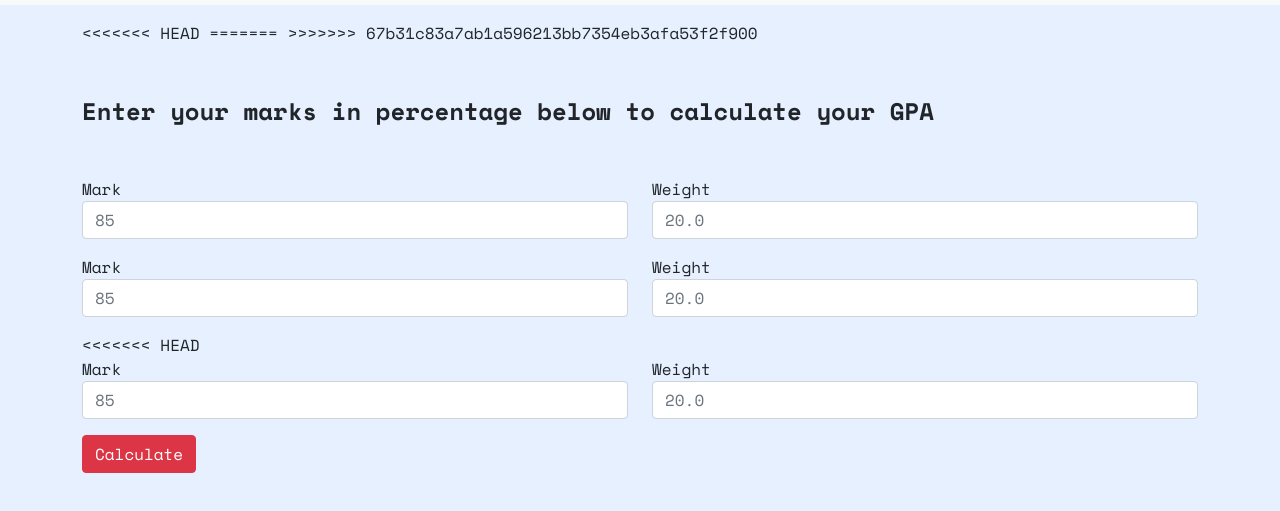
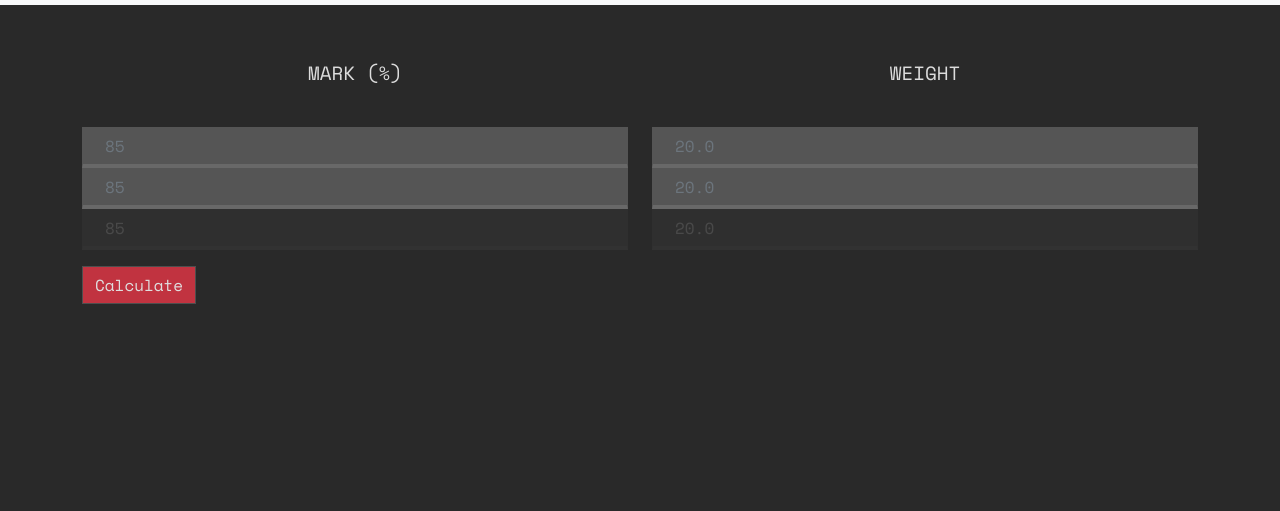
Before and after one commit to abdullaaaah/gpa-calculator, a plain HTML site: page templates/index.html in a window 1280 px wide. Shown: the part 45-556 px from the top of the page. Drawn offline with nearby package versions, Linux system fonts and the light colour scheme.

Commit message:
added HTML

```diff
--- /dev/null
+++ b/templates/dark.css
@@ -0,0 +1,52 @@
+html, body {
+    color: #dcdcdc !important;
+    background-image: none !important;
+    background-color: #292929 !important;
+  }
+
+  html::before, body::before {
+    background-image: none !important;
+  }
+
+
+
+  html *, html *[id], html *[class] {
+    box-shadow: none !important;
+    text-shadow: none !important;
+    border-radius: unset !important;
+    border-color: #555555 !important;
+    outline-color: #555555 !important;
+  }
+
+  img, img[src] {
+    z-index: 1;
+    filter: brightness(0.85) !important;
+    background-color: initial !important;
+  }
+
+  video, video[src] {
+    z-index: 1;
+    background-color: transparent !important;
+  }
+
+  input:not([type='button']):not([type='submit']) {
+    color: #dcdcdc !important;
+    background-image: none !important;
+    background-color: #333333 !important;
+  }
+
+  textarea, textarea[class], input[type='text'], input[type='text'][class] {
+    color: #dcdcdc !important;
+    background-color: #555555 !important;
+  }
+
+  svg:not([fill]) {fill: #7d7d7d !important}
+  li, select {background-image: none !important}
+  input[type='text'], input[type='search'] {text-indent: 10px}
+  a {background-color: rgba(255, 255, 255, 0.01) !important}
+  html cite, html cite *, html cite *[class] {color: #029833 !important}
+  svg[fill], button, input[type='button'], input[type='submit'] {opacity: 0.85 !important}
+
+  :before {color: #dcdcdc !important}
+  :link:not(cite), :link *:not(cite) {color: #8db2e5 !important}
+  :visited, :visited *, :visited *[class] {color: rgb(211, 138, 138) !important}
--- a/templates/index.html
+++ b/templates/index.html
@@ -9,6 +9,7 @@
     <link href="https://cdn.jsdelivr.net/npm/bootstrap@5.0.0-beta1/dist/css/bootstrap.min.css" rel="stylesheet" integrity="sha384-giJF6kkoqNQ00vy+HMDP7azOuL0xtbfIcaT9wjKHr8RbDVddVHyTfAAsrekwKmP1" crossorigin="anonymous">
     <link rel="preconnect" href="https://fonts.gstatic.com">
     <link href="https://fonts.googleapis.com/css2?family=Space+Mono:wght@400;700&display=swap" rel="stylesheet">
+    <link href='dark.css' rel="stylesheet" />
     <link href='style.css' rel="stylesheet" />
     <title>Hello, world!</title>
   </head>
@@ -25,63 +26,48 @@
         <h1 class="text-center"></h1>
         <p></p>
 
-<<<<<<< HEAD
-        <table id="myTable">
-=======
         <form action='/calculate' method='post'>
->>>>>>> 67b31c83a7ab1a596213bb7354eb3afa53f2f900
+          <div class="row">
+            <div class="col"><p id="instruction">MARK (%)</p></div>
+            <div class="col"><p id="instruction">WEIGHT</p></div>
+          </div>
             <div class="row">
-                <p id="instruction">Enter your marks in percentage below to calculate your GPA</p>
-              <div class="col">
-                  <label>Mark</label>
+              <div class="col no-space">
                 <input name='a1,mark' type="text" class="form-control" placeholder="85">
               </div>
-              <div class="col">
-                  <label>Weight</label>
+              <div class="col no-space">
                 <input name='a1,weight' type="text" class="form-control" placeholder="20.0">
               </div>
             </div>
 
-            <p></p>
-
             <div class="row">
-                <div class="col">
-                    <label>Mark</label>
+                <div class="col no-space">
                   <input name='a2,mark' type="text" class="form-control" placeholder="85">
                 </div>
-                <div class="col">
-                    <label>Weight</label>
+                <div class="col no-space">
                   <input name='a2,weight' type="text" class="form-control" placeholder="20.0">
                 </div>
               </div>
 
-              <p></p>
-<<<<<<< HEAD
-
-              <div class="row">
-                <div class="col">
-                    <label>Mark</label>
-                  <input type="text" class="form-control" placeholder="85">
+              <div class="row transparent">
+                <div class="col no-space">
+                  <input name='a3,mark' type="text" class="form-control trans-font" placeholder="85">
                 </div>
-                <div class="col">
-                    <label>Weight</label>
-                  <input type="text" class="form-control" placeholder="20.0">
+                <div class="col no-space">
+                  <input name='a3,weight' type="text" class="form-control trans-font" placeholder="20.0">
                 </div>
               </div>
-            <p></p>
+
+              <p></p>
               <button type="submit" class="btn btn-danger">Calculate</button>
-              <text name="GPA"></text>
-          </table>
+
+          </form>
 
 
       </div>
-    <!-- Optional JavaScript; choose one of the two! -->
 
     <!-- Option 1: Bootstrap Bundle with Popper -->
-    <script src="https://cdn.jsdelivr.net/npm/bootstrap@5.0.0-beta1/dist/js/bootstrap.bundle.min.js" integrity="sha384-ygbV9kiqUc6oa4msXn9868pTtWMgiQaeYH7/t7LECLbyPA2x65Kgf80OJFdroafW" crossorigin="anonymous">
-
-
-    </script>
+    <script src="https://cdn.jsdelivr.net/npm/bootstrap@5.0.0-beta1/dist/js/bootstrap.bundle.min.js" integrity="sha384-ygbV9kiqUc6oa4msXn9868pTtWMgiQaeYH7/t7LECLbyPA2x65Kgf80OJFdroafW" crossorigin="anonymous"></script>
 
   </body>
 </html>
--- a/templates/style.css
+++ b/templates/style.css
@@ -8,15 +8,37 @@
     font-family: 'Space Mono', monospace;
 }
 
+html *:not(input) {
+    color: #dcdcdc;
+}
+
+input.form-control {
+    border-radius: 0px;
+    color: #dcdcdc !important;
+    background-color: #555555 !important;
+    border-bottom-color: rgb(104, 104, 104) !important;
+    border-bottom-width: 4px;
+}
+
+.no-space {
+    padding:none;
+    padding-top: 0px
+}
+
 #instruction {
-    font-weight: bold;
     margin-top: 2em;
     margin-bottom: 2em;
-    font-size: 1.5em
+    font-size: 1.2em;
+    text-align: center;
 }
 
 body {
-    background-color:  #e6f0ff;
+    background-color:  #292929;
+    box-shadow: none !important;
+    text-shadow: none !important;
+    border-radius: unset !important;
+    border-color: #555555 !important;
+    outline-color: #555555 !important;
 }
 
 h1 {
@@ -24,3 +46,12 @@ h1 {
     font-family: 'Space Mono', monospace;
     font-weight: bold
 }
+
+.transparent {
+    opacity: 0.15;
+}
+
+input.trans-font::placeholder  {
+    color:white !important;
+    opacity:1 !important;
+}
```
